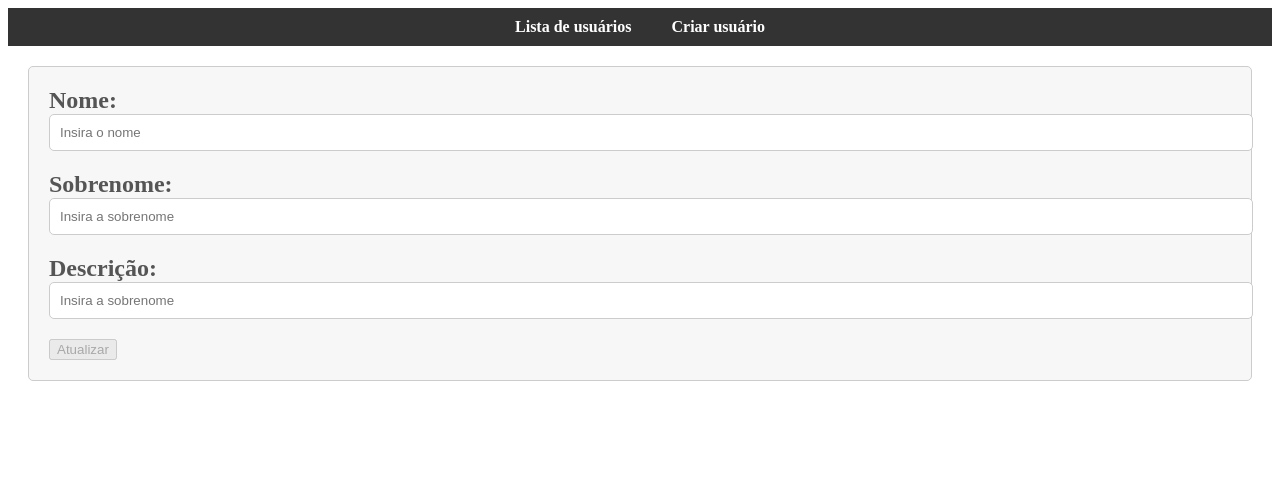
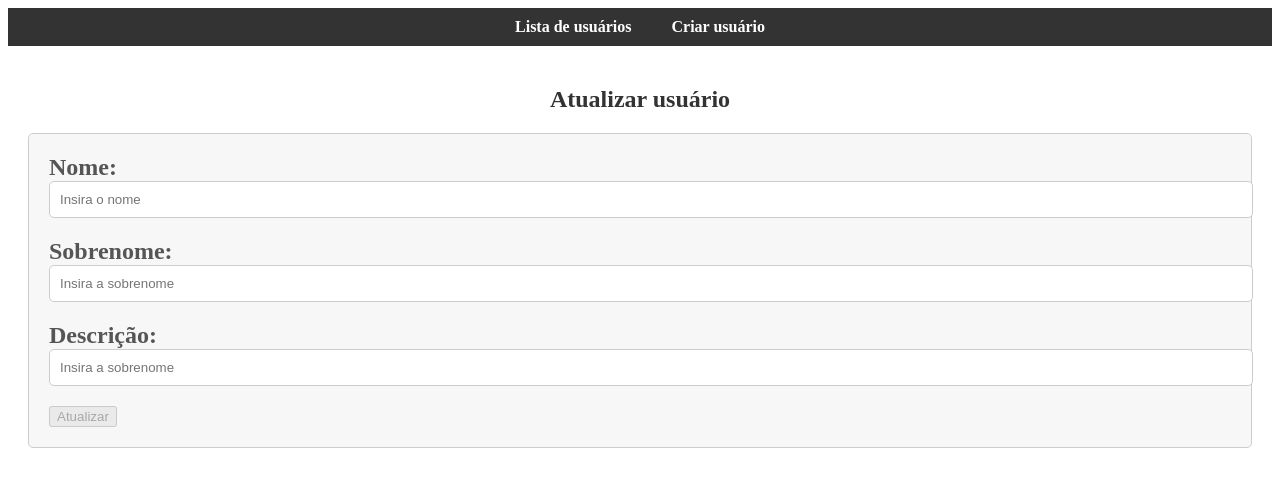
Before and after one commit to Gabrielosantosb/crudAngular, an Angular app: page /users/update/1 in a window 1280 px wide. Shown: the top 486 px of the page. Built offline with nearby package versions, Linux system fonts and the light colour scheme; no server answers.

Commit message:
Atualizando update.component.html

```diff
--- a/src/app/users/update/update.component.html
+++ b/src/app/users/update/update.component.html
@@ -1,3 +1,5 @@
+<h2 class="create-user-heading">Atualizar usuário</h2>
+
 <form class="form-container"(ngSubmit)="update()">
   <label class="form-label">Nome:
     <input class="form-input" placeholder="Insira o nome" [(ngModel)]="user.firstName" [ngModelOptions]="{ standalone: true }">
--- a/src/app/users/update/update.component.ts
+++ b/src/app/users/update/update.component.ts
@@ -49,7 +49,7 @@ export class UpdateComponent implements OnInit {
   ngOnInit() {
 
     this.userService.getUser(this.id).subscribe(res => {
-    console.log("Aqui" + res.lastName)
+
       this.user = {
         id: this.id,
         firstName: res.firstName || '',
```
